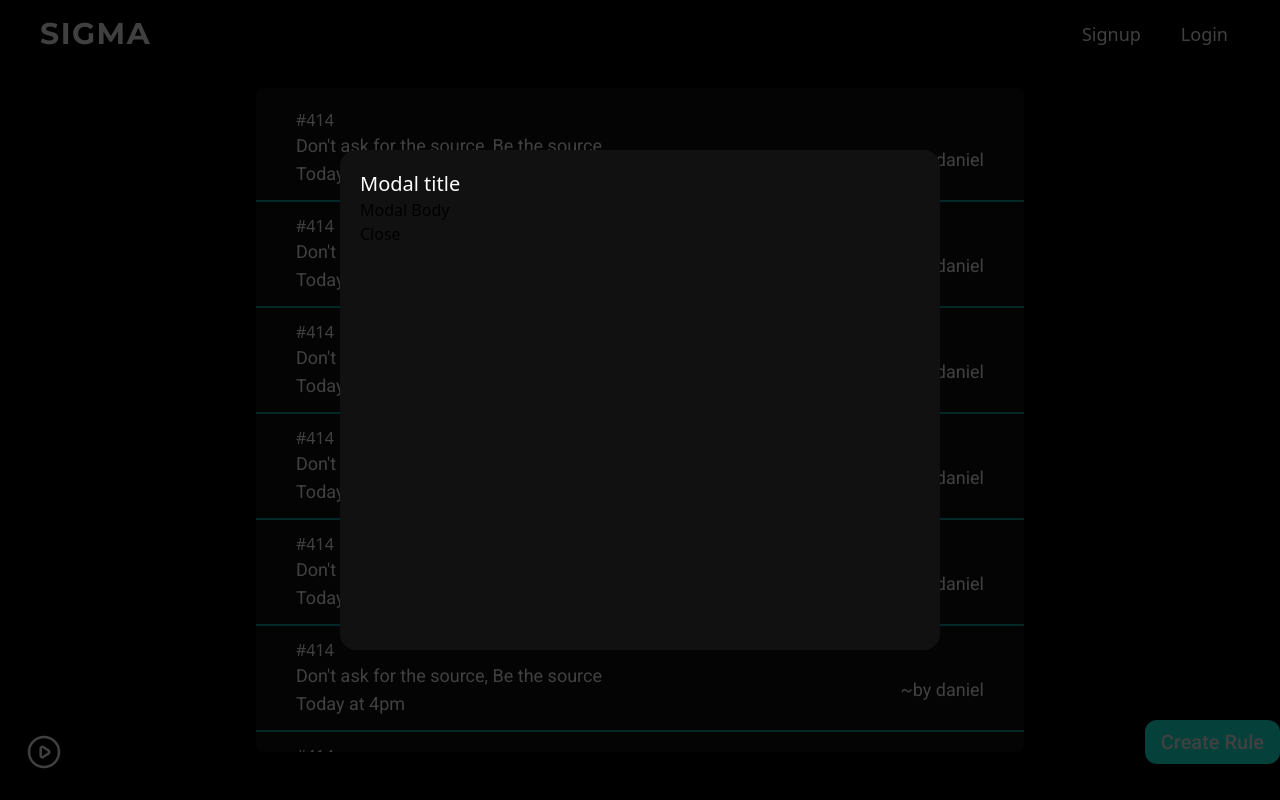
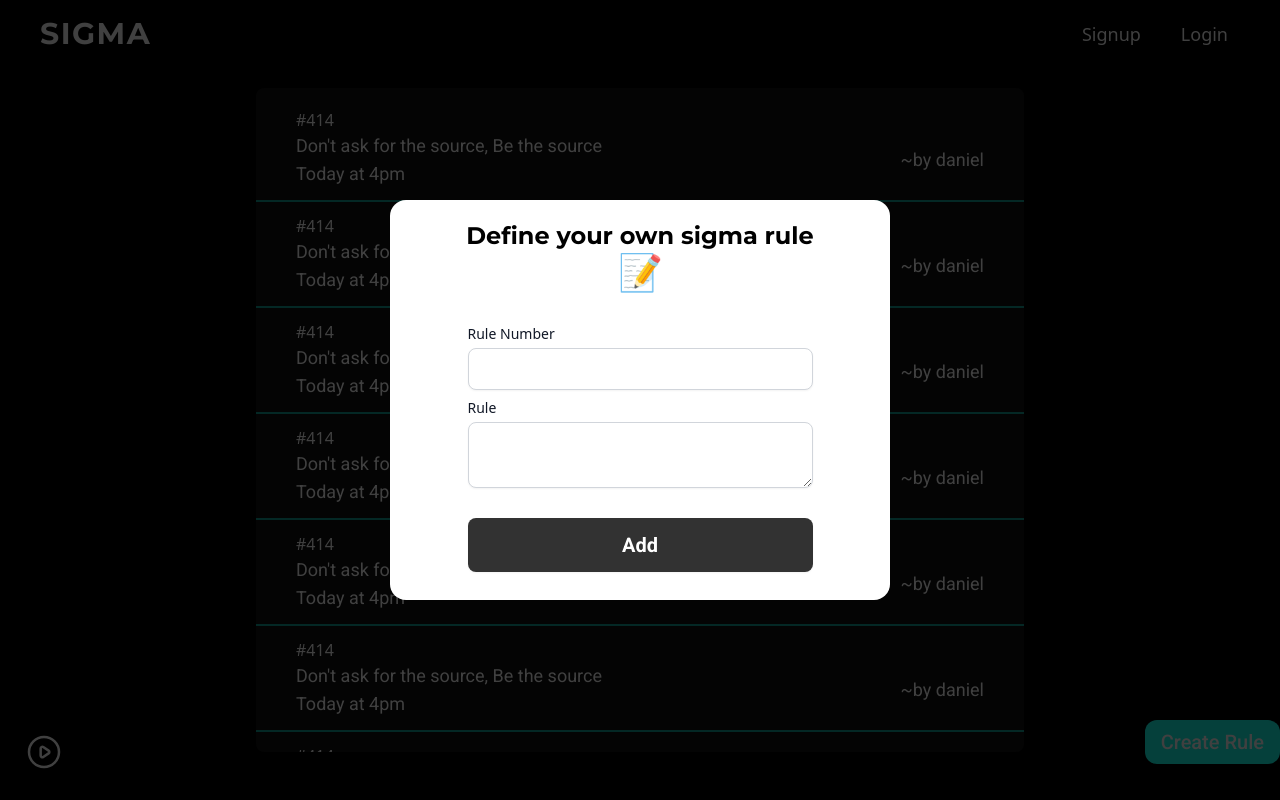
Before and after one commit to tarunfy/sigma-rules, a React (Create React App) app: page / in a window 1280 px wide. Both pictures are taken after a click on the button "Create Rule". Built offline with nearby package versions, Linux system fonts and the light colour scheme.

Commit message:
done designing the modal content

```diff
--- a/src/pages/Home.js
+++ b/src/pages/Home.js
@@ -34,11 +34,15 @@
               backgroundColor: "rgba(0, 0, 0, 0.75)",
             },
             content: {
-              backgroundColor: "#111",
-              height: "500px",
-              width: "600px",
+              backgroundColor: "white",
+              height: "400px",
+              width: "500px",
               top: "50%",
               opacity: 1,
+              display: "flex",
+              justifyContent: "flex-start",
+              alignItems: "center",
+              flexDirection: "column",
               left: "50%",
               right: "auto",
               bottom: "auto",
@@ -49,11 +53,54 @@
             },
           }}
         >
-          <h2 className="text-xl text-white">Modal title</h2>
-          <p>Modal Body</p>
-          <div>
-            <button onClick={() => setModalIsOpen(false)}>Close</button>
-          </div>
+          <h1 className="text-center text-2xl font-Montserrat font-bold">
+            Define your own sigma rule
+          </h1>
+          <span className="text-4xl">📝</span>
+          <form className="mb-0 space-y-6  w-3/4 mt-8">
+            <div>
+              <div className="mb-2">
+                <label
+                  htmlFor="rulenum"
+                  className="block text-sm font-medium text-gray-900"
+                >
+                  Rule Number
+                </label>
+                <div className="mt-1">
+                  <input
+                    type="number"
+                    id="rulenum"
+                    autoComplete="off"
+                    required
+                    className="w-full border border-gray-300 px-3 py-2 rounded-lg shadow-sm focus:outline-none focus:border-gray-600 focus:ring-1 focus:ring-gray-600"
+                  />
+                </div>
+              </div>
+              <label
+                htmlFor="rule"
+                className="block text-sm font-medium text-gray-900"
+              >
+                Rule
+              </label>
+              <div className="mt-1">
+                <textarea
+                  type="text"
+                  autoComplete="off"
+                  id="rule"
+                  required
+                  className="w-full border border-gray-300 px-3 py-2 rounded-lg shadow-sm focus:outline-none focus:border-gray-600 focus:ring-1 focus:ring-gray-600"
+                />
+              </div>
+            </div>
+            <div>
+              <button
+                type="submit"
+                className="w-full flex justify-center py-3 px-4 border border-transparent shadow-sm bg-secondary  font-Roboto font-bold text-xl text-white text-center rounded-lg focus:ring-2 focus:outline-none focus:ring-offset-2 focus:ring-black hover:shadow-xl transition-all duration-300 ease-in-out"
+              >
+                Add
+              </button>
+            </div>
+          </form>
         </Modal>
         <div className="absolute bottom-0 left-2">
           <Player />
--- a/src/pages/Login.js
+++ b/src/pages/Login.js
@@ -46,7 +46,7 @@
           <div>
             <button
               type="submit"
-              className="w-full flex justify-center py-3 px-4 border border-transparent shadow-sm bg-secondary font-Roboto font-bold text-xl text-white text-center rounded-lg focus:ring-2 focus:outline-none focus:ring-offset-2 focus:ring-black hover:shadow-xl transition-all duration-300 ease-in-out"
+              className="w-full flex justify-center py-3 px-4 border border-transparent shadow-sm bg-secondary  font-Roboto font-bold text-xl text-white text-center rounded-lg focus:ring-2 focus:outline-none focus:ring-offset-2 focus:ring-black hover:shadow-xl transition-all duration-300 ease-in-out"
             >
               Log in
             </button>
```
